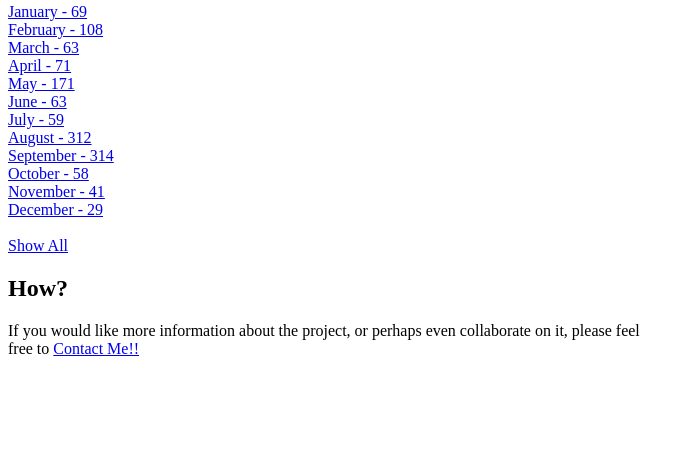
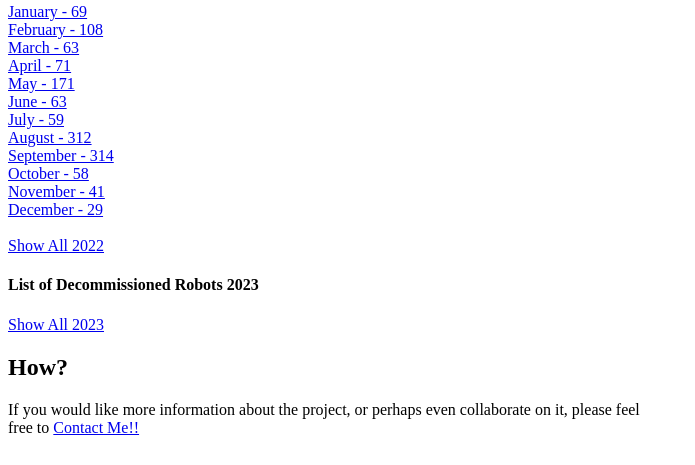
Before and after one commit to qriousjorGit/robot-project, a Flask app: page / in a window 1280 px wide. Shown: the part 335-800 px from the top of the page, without its empty margins (0-695 px from the left). Run offline with Flask 2, Linux system fonts and the light colour scheme.

Commit message:
add all2023 .html file updated index to include 2023 adding BINDS, DB2 class, to server.py to show 2023 DB

```diff
--- a/server.py
+++ b/server.py
@@ -4,6 +4,9 @@ from flask_sqlalchemy import SQLAlchemy
 app = Flask(__name__)
 
 app.config['SQLALCHEMY_DATABASE_URI'] = 'sqlite:///rb3.db'
+app.config['SQLALCHEMY_BINDS'] = {
+    'db2': 'sqlite:///rb_2023.db'
+}
 app.config['SQLALCHEMY_TRACK_MODIFICATIONS'] = False
 db = SQLAlchemy(app)
 
@@ -19,12 +22,28 @@ class Robot(db.Model):
     def __repr__(self):
         return '<Botlist %r>' % self.robot_name
 
+class Db2(db.Model):
+    __bind_key__ = "db2"
+    id = db.Column(db.Integer, primary_key=True)
+    robot_id = db.Column(db.String(100), unique=False, nullable=True)
+    robot_name = db.Column(db.String(100), unique=False, nullable=True)
+    robot_deactivated = db.Column(db.String(100), unique=False, nullable=True)
+    robot_photo = db.Column(db.String(100), unique=False, nullable=True)
+    robot_title = db.Column(db.String(100), unique=False, nullable=True)
+    robot_link = db.Column(db.String(100), unique=False, nullable=True)
+
+    def __repr__(self):
+        return '<Botlist %r>' % self.robot_name
+
 all_bots = db.session.query(Robot).all()
+all_2023 = db.session.query(Db2).order_by(Db2.robot_deactivated).all()
 
 # bot_to_update = Robot.query.filter_by(robot_deactivated = '01-14-2022').all()
 # print(bot_to_update)
 
 print(len(all_bots))
+print(f"In 2023 so far - {len(all_2023)}")
+
 # print(type(all_bots))
 # print(all_bots[0].robot_photo)
 
@@ -123,6 +142,9 @@ def home():
 def show_all():
     return render_template('all.html', jan_list=janbots, feb_list=febbots, march_list=marchbots, april_list=aprilbots, may_list=maybots, june_list=junebots, july_list=julybots, august_list=augustbots, sept_list=septemberbots, oct_list=octoberbots, nov_list=novemberbots, dec_list=decemberbots)
 
+@app.route('/2023')
+def show_all_2023():
+    return render_template('all2023.html', full_list=all_2023)
 
 @app.route('/<month>')
 def show_month(month):
--- a/templates/index.html
+++ b/templates/index.html
@@ -48,7 +48,10 @@
 <a href="{{ url_for('show_month', month=12) }}">December - {{dec_list|length}}</a>
 <br>
 <br>
-<a href="{{ url_for('show_all') }}">Show All</a>
+<a href="{{ url_for('show_all') }}">Show All 2022</a>
+
+<h4>List of Decommissioned Robots 2023</h4>
+<a href="{{ url_for('show_all_2023') }}">Show All 2023</a>
 
 <h2>How?</h2>
 <p style="width: 50%">If you would like more information about the project, or perhaps even collaborate on it, please feel free to
```
Also changed, not shown: templates/all2023.html (added, +31 -0 lines), rb_2023.db.
